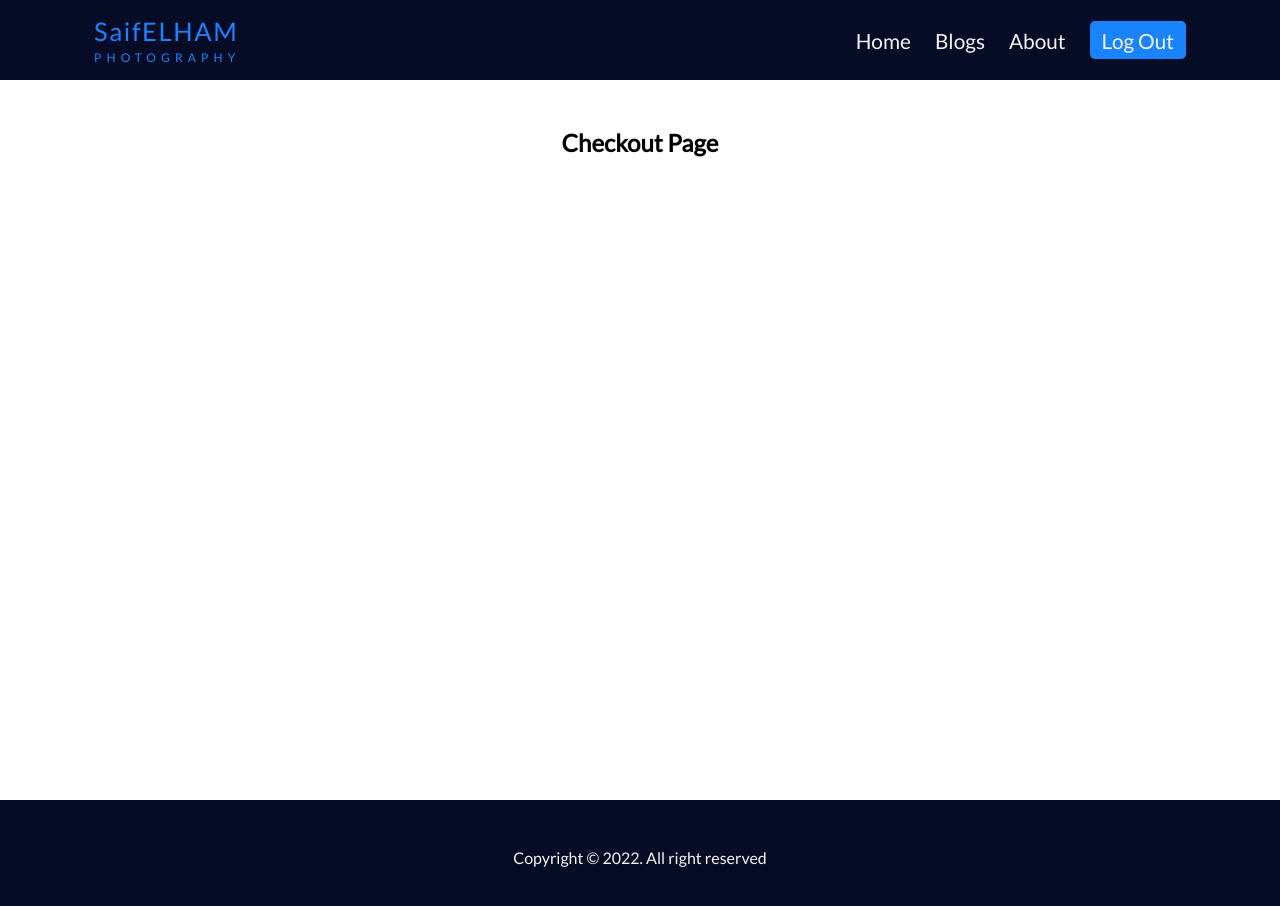
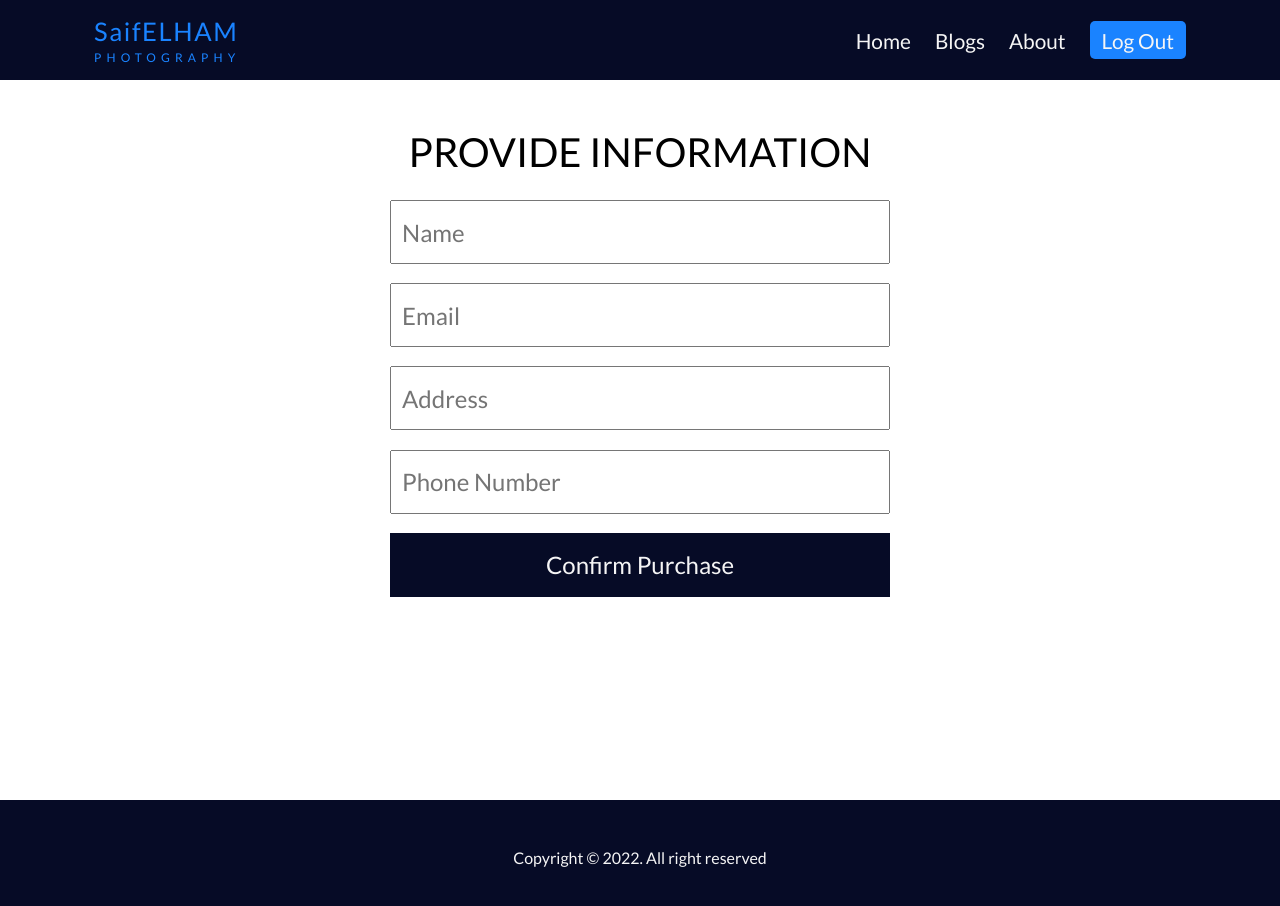
Before and after one commit to mdsaifullah-wd/saifelham-photography, a React (Create React App) app: page /checkout in a window 1280 px wide. Shown: the top 906 px of the page. Built offline with nearby package versions, Linux system fonts and the light colour scheme; no server answers; sample sign-in values are in the browser's storage.

Commit message:
update checkout page

```diff
--- a/src/components/Checkout/Checkout.js
+++ b/src/components/Checkout/Checkout.js
@@ -1,12 +1,33 @@
 import React from 'react';
+import { toast, ToastContainer } from 'react-toastify';
 import './Checkout.css';
 
 const Checkout = () => {
+  const handleCheckout = (event) => {
+    event.preventDefault();
+    toast('Thanks for purchasing my Service!');
+  };
   return (
     <section className='checkout'>
-      <div className='container'>
-        <h2 className='text-center'>Checkout Page</h2>
-      </div>
+      <h2 className='section-title'>Provide Information</h2>
+      <form className='form-container' onSubmit={handleCheckout}>
+        <input type='text' name='name' placeholder='Name' required />
+        <input type='email' name='email' placeholder='Email' required />
+        <input type='text' name='address' placeholder='Address' required />
+        <input
+          type='number'
+          name='number'
+          placeholder='Phone Number'
+          required
+        />
+
+        <input
+          type='submit'
+          value='Confirm Purchase'
+          className='btn btn-primary'
+        />
+      </form>
+      <ToastContainer />
     </section>
   );
 };
```
